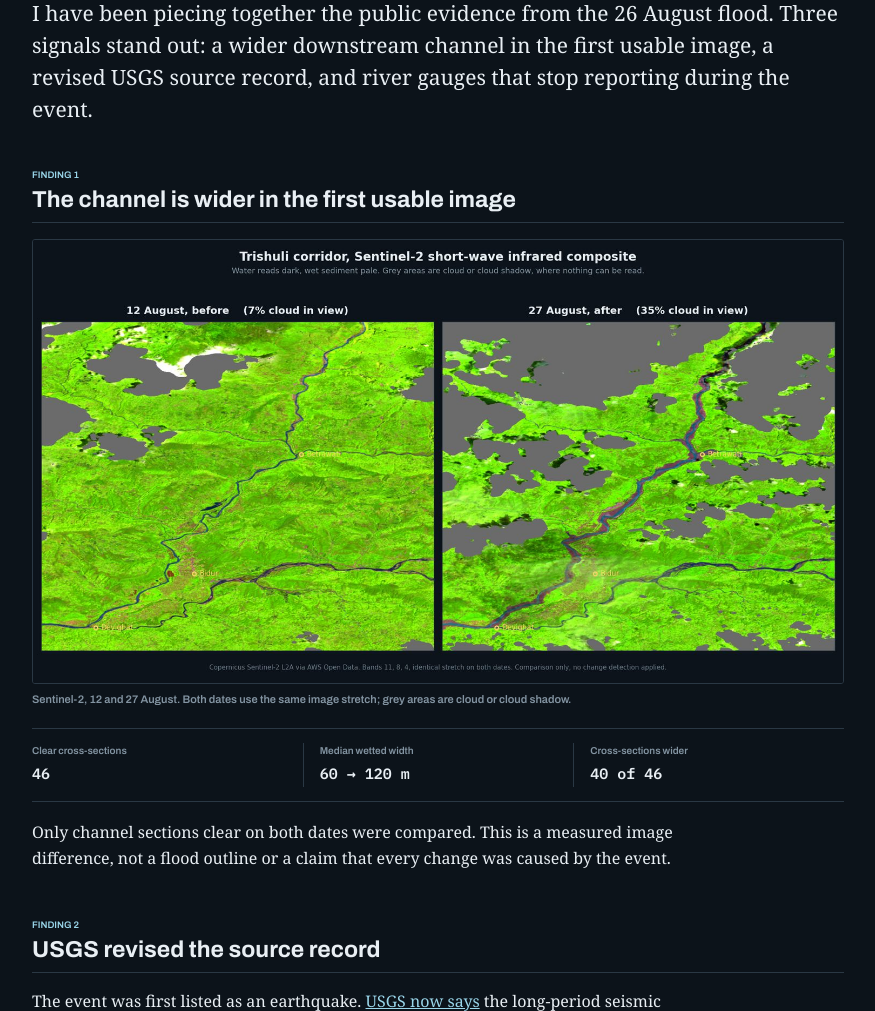
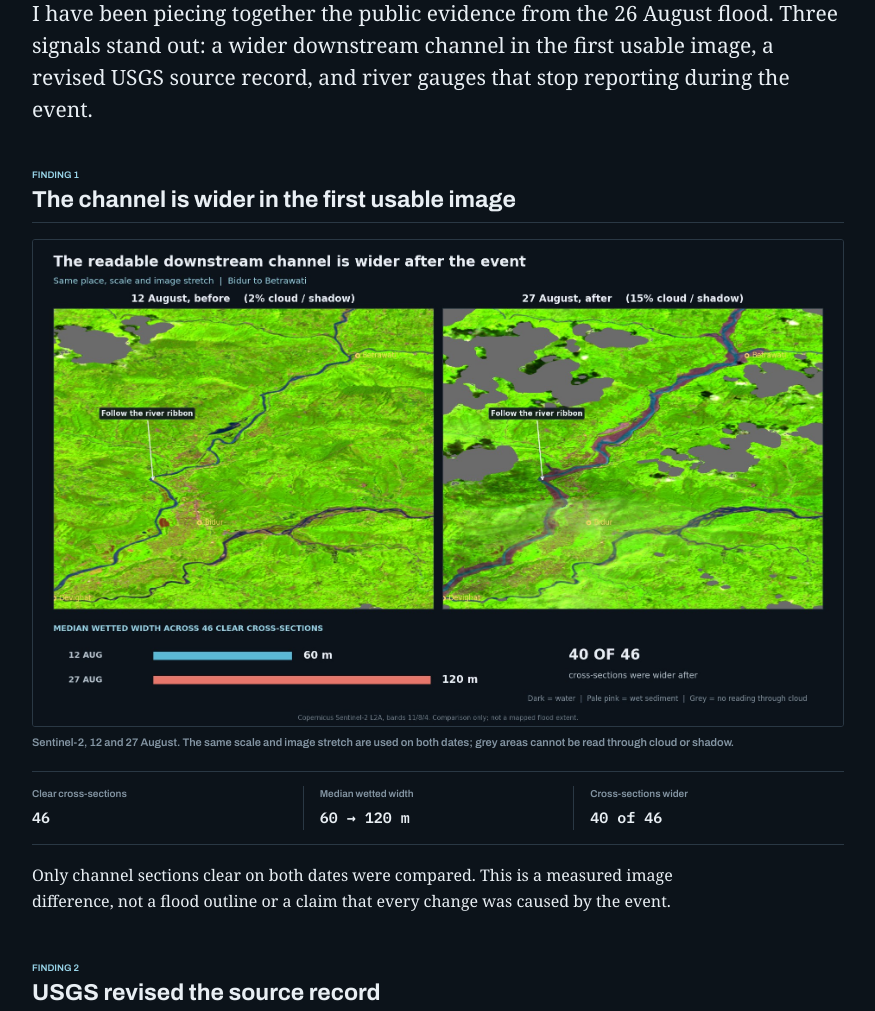
Before and after one commit to Ashish-Dutta007/climascope, a Flask app: page /trishuli/report in a window 1280 px wide. Shown: the part 329-1340 px from the top of the page, without its empty margins (202-1077 px from the left). Run offline with Flask 3, Linux system fonts and the light colour scheme; parts of the project's set-up code (start-up, migrations or seed data) failed here and were passed over; some libraries are stand-ins or nearby versions.

Commit message:
Make the channel comparison self-explanatory

```diff
--- a/static/trishuli/report.css
+++ b/static/trishuli/report.css
@@ -26,6 +26,8 @@ section{margin:0 0 46px;scroll-margin-top:16px}
 
 figure{margin:0}
 figure img{display:block;width:100%;height:auto;border:1px solid var(--line);border-radius:3px}
+.figure-zoom{display:block;cursor:zoom-in}
+.figure-zoom:focus-visible{outline:2px solid var(--accent);outline-offset:3px}
 #telemetrychart{background:var(--panel);border:1px solid var(--line);padding:10px;overflow:hidden}
 svg{display:block;width:100%;height:auto}
 figcaption{font-family:var(--ui);font-size:11px;color:var(--muted);line-height:1.45;margin:8px 0 0}
--- a/templates/trishuli_report.html
+++ b/templates/trishuli_report.html
@@ -53,8 +53,10 @@
   <section id="channel" class="finding">
     <div class="section-head"><span>Finding 1</span><h2>The channel is wider in the first usable image</h2></div>
     <figure>
-      <img src="{{ url_for('static', filename='trishuli/s2_prepost.jpg') }}" alt="Sentinel-2 comparison of the Trishuli corridor on 12 and 27 August 2026, showing a wider channel on the later date" loading="eager">
-      <figcaption>Sentinel-2, 12 and 27 August. Both dates use the same image stretch; grey areas are cloud or cloud shadow.</figcaption>
+      <a class="figure-zoom" href="{{ url_for('static', filename='trishuli/s2_prepost.jpg') }}" aria-label="Open the channel comparison at full size" title="Open full-size figure">
+        <img src="{{ url_for('static', filename='trishuli/s2_prepost.jpg') }}" alt="Sentinel-2 comparison near Bidur and Betrawati on 12 and 27 August 2026. The after image shows a broader dark and pink river ribbon. Same-scale bars show median wetted width increasing from 60 to 120 metres across 46 clear cross-sections." loading="eager">
+      </a>
+      <figcaption>Sentinel-2, 12 and 27 August. The same scale and image stretch are used on both dates; grey areas cannot be read through cloud or shadow.</figcaption>
     </figure>
     <dl class="keyfacts three">
       <div><dt>Clear cross-sections</dt><dd>46</dd></div>
```
Also changed, not shown: static/trishuli/s2_prepost.jpg.
